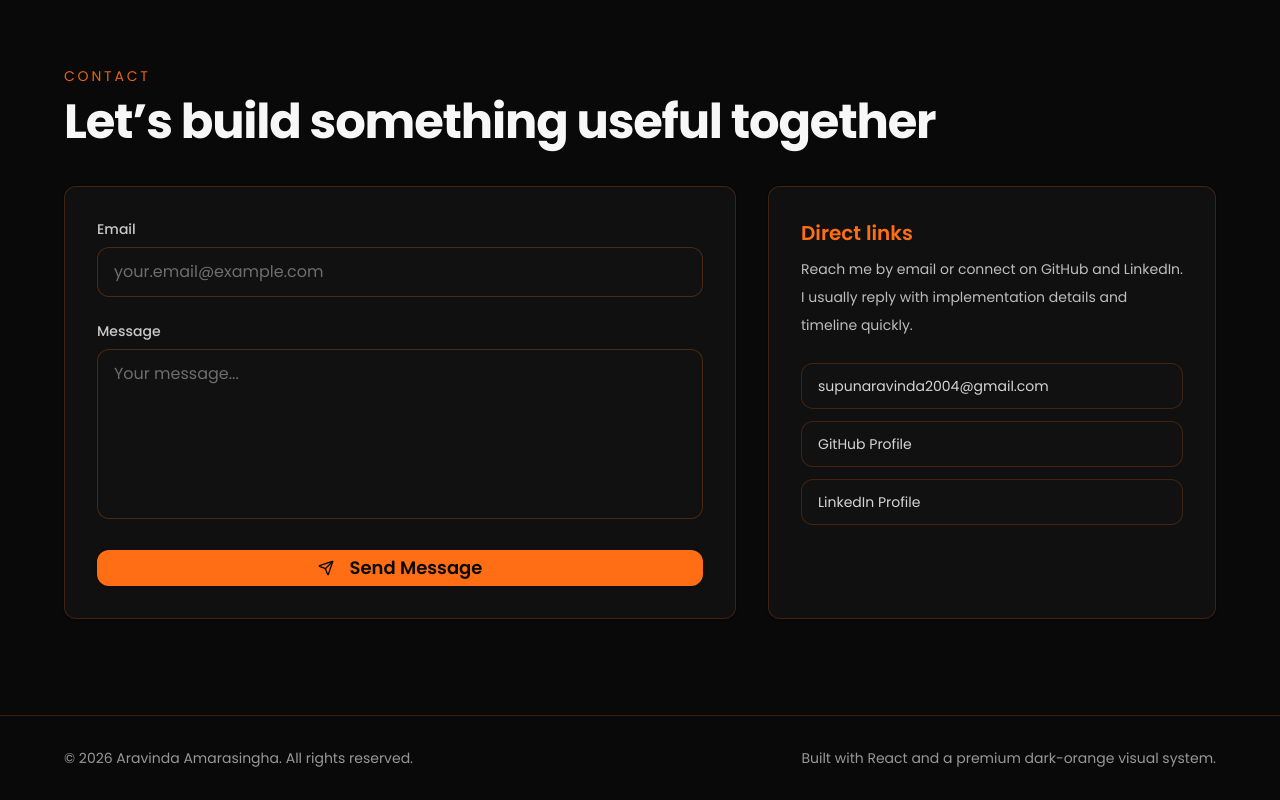
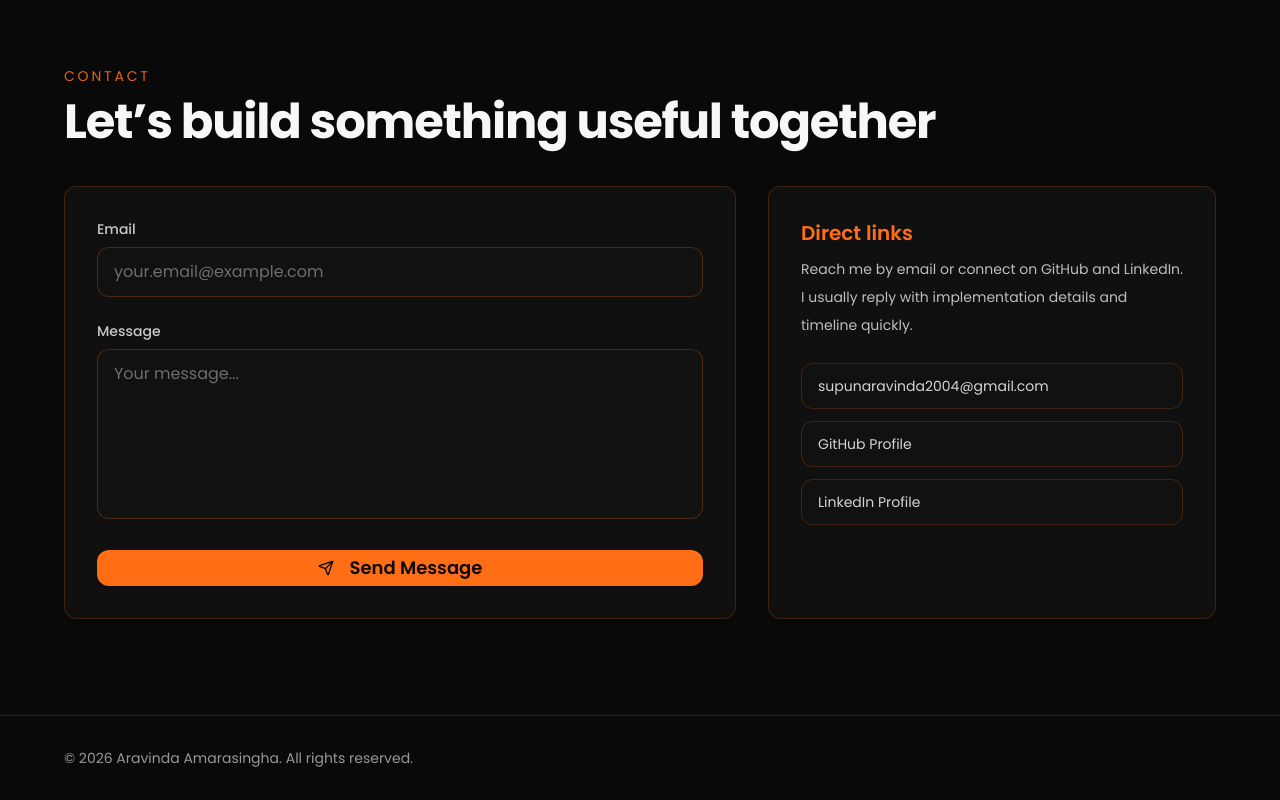
Before and after one commit to AmareDev2k/portfolio-main-2, a React (Create React App) app: page / in a window 1280 px wide. Shown: the part 3150-3950 px from the top of the page. Built offline with nearby package versions, Linux system fonts and the light colour scheme.

Commit message:
Remove footer text about visual system
Removed the footer text about the visual system.

```diff
--- a/src/pages/Home.jsx
+++ b/src/pages/Home.jsx
@@ -268,7 +268,6 @@ const Home = () => {
       <footer className="border-t border-primary/20 px-6 py-8">
         <div className="mx-auto flex w-full max-w-6xl flex-col gap-2 text-sm text-foreground/60 md:flex-row md:items-center md:justify-between">
           <p>© 2026 {personalInfo.name}. All rights reserved.</p>
-          <p>Built with React and a premium dark-orange visual system.</p>
         </div>
       </footer>
     </main>
```
